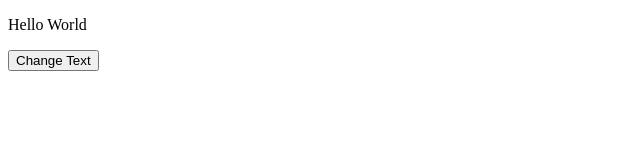
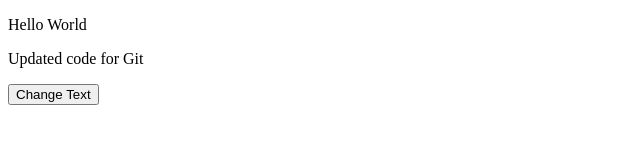
Before and after one commit to rabina77/Rabina, a plain HTML site: page Java Script/dom.html in a window 1280 px wide. Shown: the whole page, without its empty margins (0-640 px from the left). Drawn offline with Linux system fonts and the light colour scheme.

Commit message:
DOM updated

```diff
--- a/Java Script/dom.html
+++ b/Java Script/dom.html
@@ -7,6 +7,7 @@
 </head>
 <body>
  <p id="para">Hello World</p>
+ <p>Updated code for Git</p>
 
  <button onclick="click1()">Change Text</button>
 
```
